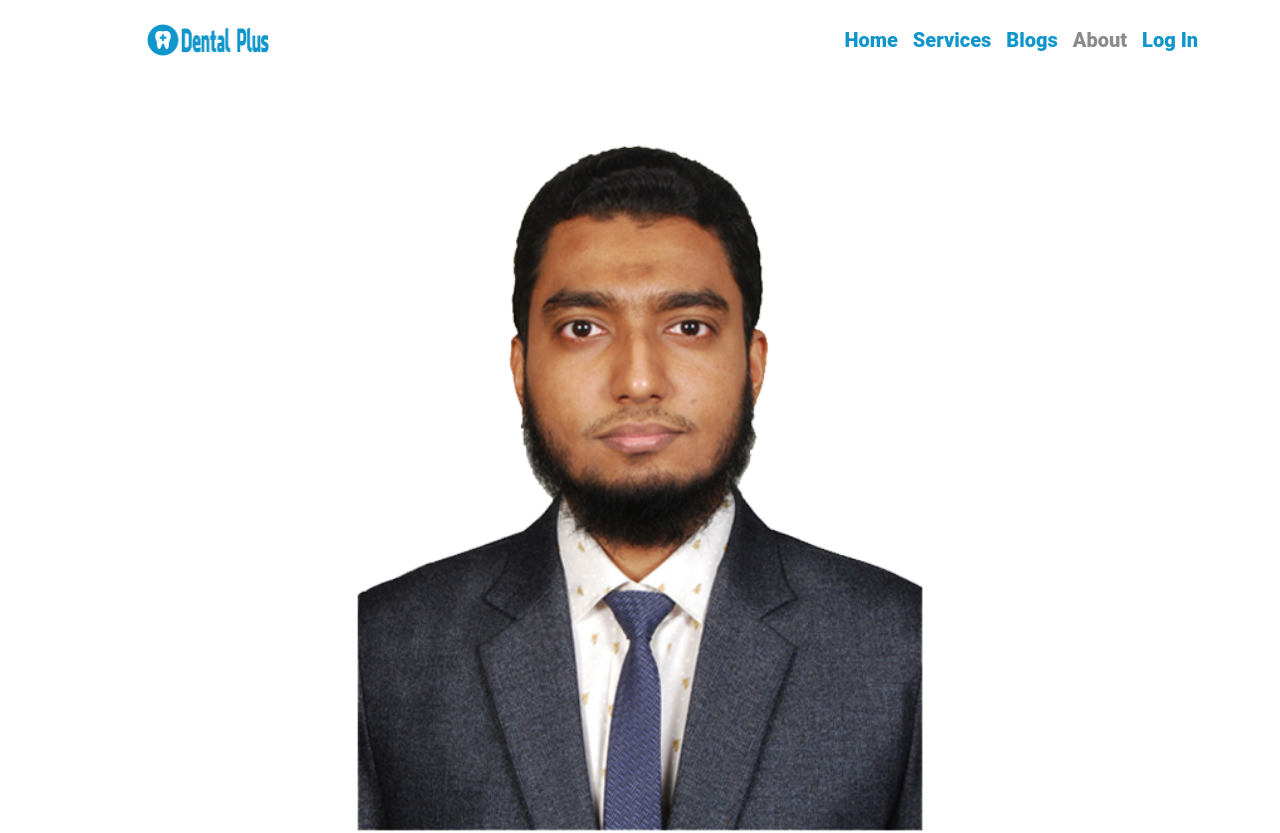
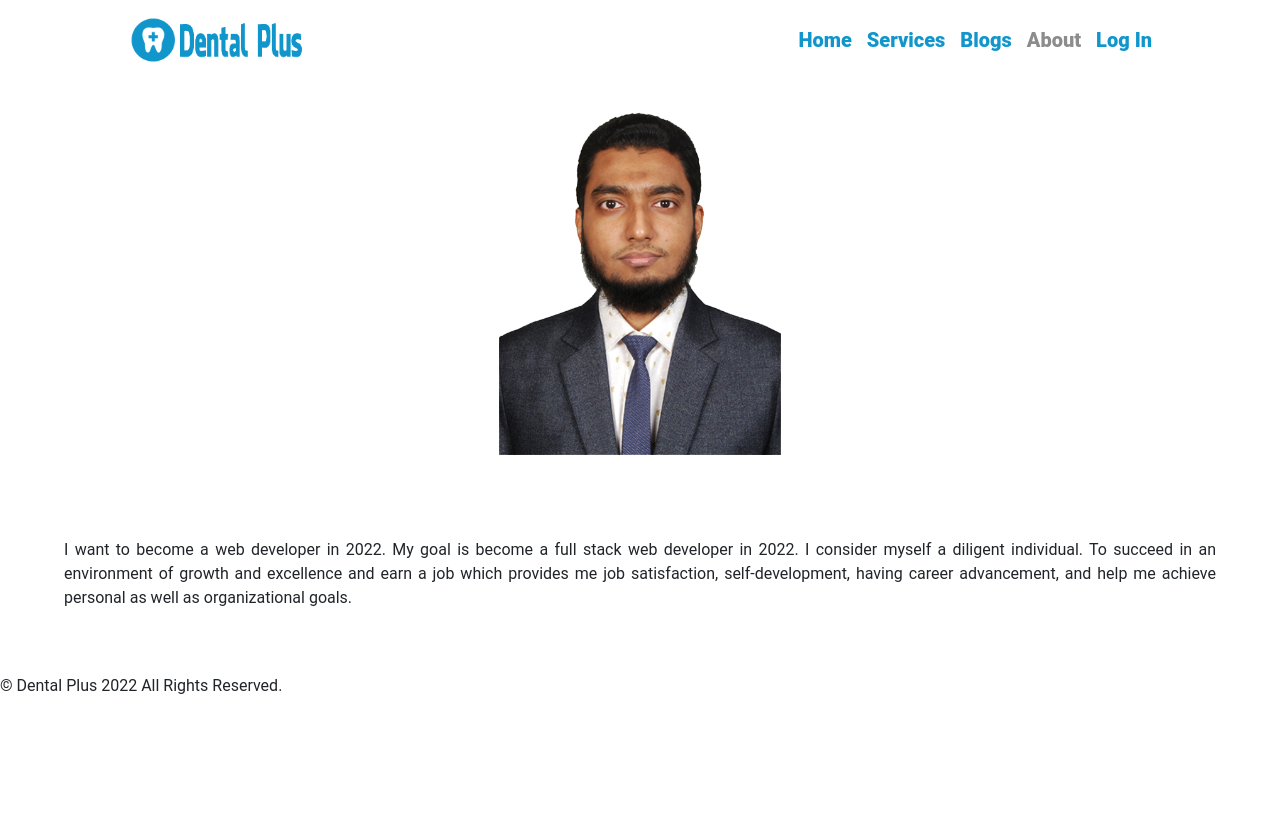
Before and after one commit to toufiqul-hasan/dental-plus, a React (Create React App) app: page /about in a window 1280 px wide. Shown: the top 833 px of the page. After the commit the page ends 800 px from the top, so only its background shows below. Built offline with nearby package versions, Linux system fonts and the light colour scheme.

Commit message:
bug fixed

```diff
--- a/src/Components/About/About.css
+++ b/src/Components/About/About.css
@@ -1,4 +1,10 @@
-P {
+.about img {
+  display: block;
+  margin: auto;
+  width: 25%;
+}
+
+.about P {
   margin: 5%;
   text-align: justify;
 }
--- a/src/Components/About/About.js
+++ b/src/Components/About/About.js
@@ -5,15 +5,19 @@ import "./About.css";
 const About = () => {
   return (
     <div>
-      <img src={me} alt="" />
-      <p>
-        I want to become a web developer in 2022. My goal is become a full stack
-        web developer in 2022. I consider myself a diligent individual. To
-        succeed in an environment of growth and excellence and earn a job which
-        provides me job satisfaction, self-development, having career
-        advancement, and help me achieve personal as well as organizational
-        goals.
-      </p>
+      <div className="about">
+        <img src={me} alt="" />
+      </div>
+      <div className="about">
+        <p>
+          I want to become a web developer in 2022. My goal is become a full
+          stack web developer in 2022. I consider myself a diligent individual.
+          To succeed in an environment of growth and excellence and earn a job
+          which provides me job satisfaction, self-development, having career
+          advancement, and help me achieve personal as well as organizational
+          goals.
+        </p>
+      </div>
     </div>
   );
 };
--- a/src/Components/Blogs/Blogs.css
+++ b/src/Components/Blogs/Blogs.css
@@ -4,11 +4,11 @@
   padding: 0 10%;
 }
 
-h2 {
+.qna h2 {
   text-align: center;
 }
 
-h4 {
+.qna h4 {
   margin-top: 30px;
   font-weight: 500;
 }
@@ -18,17 +18,17 @@ h4 {
   font-weight: 400;
 }
 
-table {
+.qna table {
   border-collapse: collapse;
 }
 
-td,
+.qna td,
 th {
   border: 1px solid #000000;
   text-align: left;
   padding: 5px;
 }
 
-th {
+.qna th {
   text-align: center;
 }
--- a/src/Components/Blogs/Blogs.js
+++ b/src/Components/Blogs/Blogs.js
@@ -3,7 +3,7 @@ import "./Blogs.css";
 
 const Blogs = () => {
   return (
-    <div className="container qna">
+    <div className="qna">
       <h2>Question & Answer</h2>
       <hr />
       <h4>
@@ -53,6 +53,8 @@ const Blogs = () => {
         Although there is a pay as you go services but I can start on a free
         plan & use primary features. <br />
         There are many alternatives to firebase authentication. They are:
+      </p>
+      <div>
         <ul>
           <li>Amazon Cognito</li>
           <li>Auth0</li>
@@ -63,7 +65,7 @@ const Blogs = () => {
           <li>Okta</li>
           <li>OneLogin</li>
         </ul>
-      </p>
+      </div>
       <h4>
         Question 3: What other services does firebase provide other than
         authentication?
@@ -71,6 +73,8 @@ const Blogs = () => {
       <p>
         Answer: There are many services provides by Firebase. Most useful of
         them are:
+      </p>
+      <div>
         <ul>
           <li>Cloud Firestore</li>
           <li>Cloud Functions</li>
@@ -82,7 +86,7 @@ const Blogs = () => {
           <li>Predictions</li>
           <li>Hosting</li>
         </ul>
-      </p>
+      </div>
     </div>
   );
 };
--- a/src/Components/Footer/Footer.js
+++ b/src/Components/Footer/Footer.js
@@ -4,7 +4,7 @@ import "./Footer.css";
 const Footer = () => {
   return (
     <div>
-      <p className="mt-3">&copy; Dental Plus 2022 All Rights Reserved.</p>
+      <p>&copy; Dental Plus 2022 All Rights Reserved.</p>
     </div>
   );
 };
--- a/src/Components/Navbar/Navbar.css
+++ b/src/Components/Navbar/Navbar.css
@@ -27,3 +27,7 @@ nav {
   transition: color ease-in-out 300ms;
   color: #8C8C8C !important;
 }
+
+.logo img {
+  width: 70%;
+}
--- a/src/Components/Navbar/Navbar.js
+++ b/src/Components/Navbar/Navbar.js
@@ -5,8 +5,8 @@ import "./Navbar.css";
 
 const Navbar = () => {
   return (
-    <nav className="container">
-      <div>
+    <nav>
+      <div className="logo">
         <img src={logo} alt="" />
       </div>
       <div className="link-container">
--- a/src/Components/NotFound/NotFound.css
+++ b/src/Components/NotFound/NotFound.css
@@ -1,4 +1,4 @@
-img {
+.not-found img {
   display: block;
   margin: auto;
   width: 50%;
--- a/src/Components/NotFound/NotFound.js
+++ b/src/Components/NotFound/NotFound.js
@@ -1,10 +1,10 @@
-import React from 'react';
+import React from "react";
 import error404 from "../../Assets/Images/error404.png";
 import "./NotFound.css";
 
 const NotFound = () => {
   return (
-    <div className='container'>
+    <div className="not-found">
       <img src={error404} alt="" />
     </div>
   );
```
